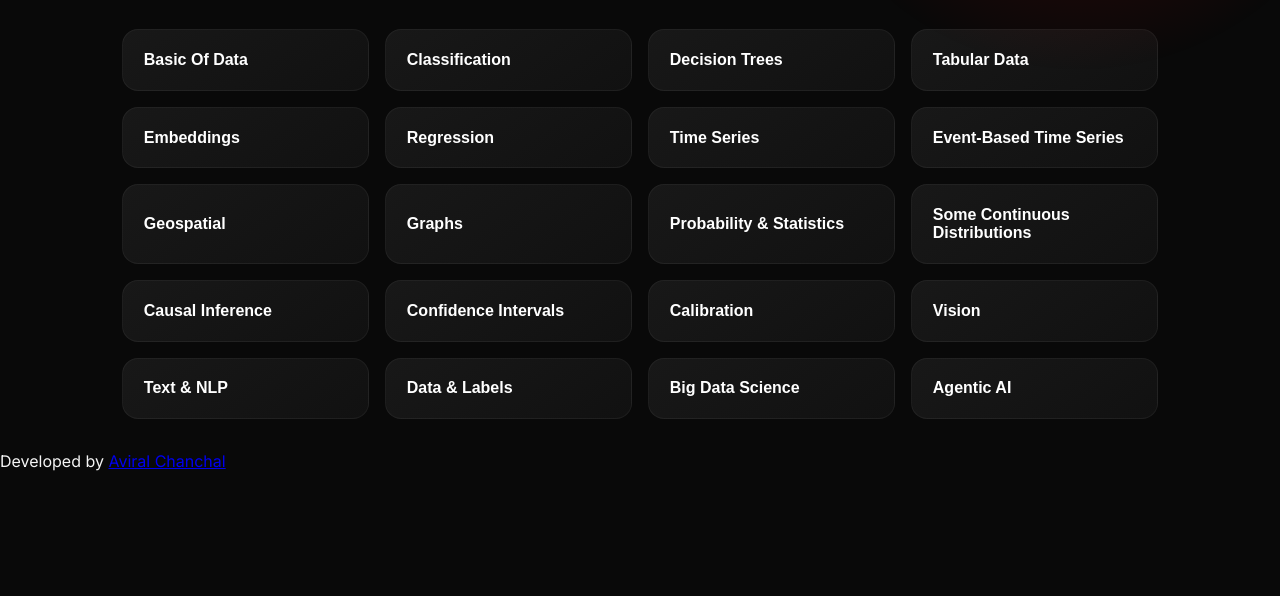
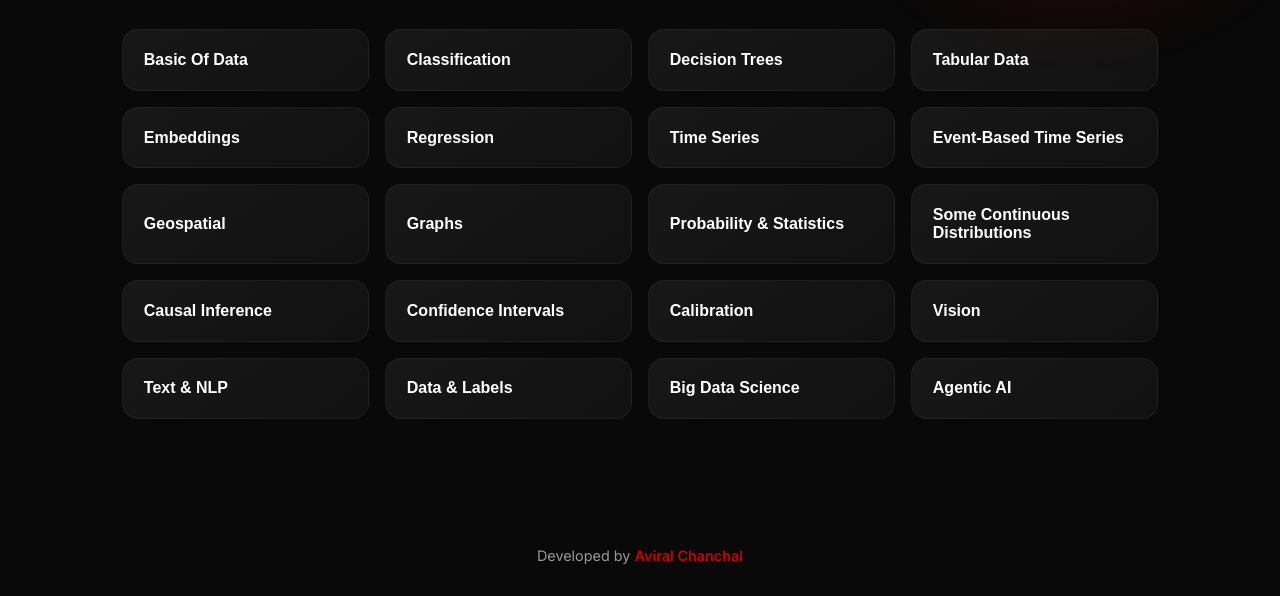
Before and after one commit to Yuvaraaj-Shaan-Rajput/Quiz-app-cse519, a plain HTML site: page index.html in a window 1280 px wide. Shown: the part 326-922 px from the top of the page. Before the commit the page ends 800 px from the top, so only its background shows below. Drawn offline with Linux system fonts and the light colour scheme.

Commit message:
Add footer styles for layout and links

```diff
--- a/styles.css
+++ b/styles.css
@@ -208,3 +208,20 @@ button:hover {
   }
 
 }
+.footer {
+  margin-top: 4rem;
+  padding: 2rem 0;
+  text-align: center;
+  color: #999999;
+  font-size: 0.9rem;
+}
+
+.footer a {
+  color: #cc0000;
+  text-decoration: none;
+  font-weight: 600;
+}
+
+.footer a:hover {
+  text-decoration: underline;
+}
```
